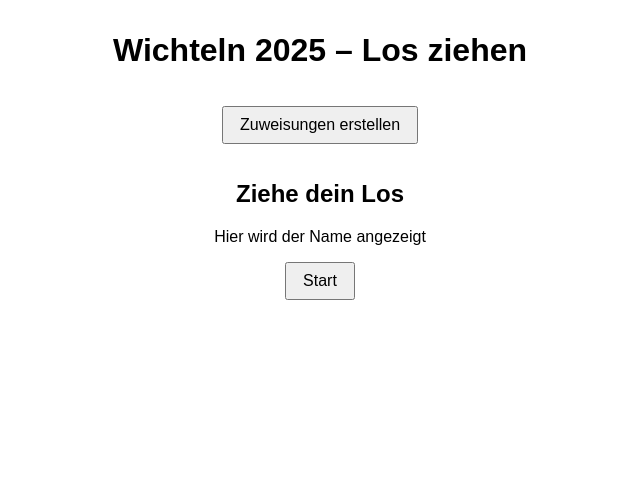
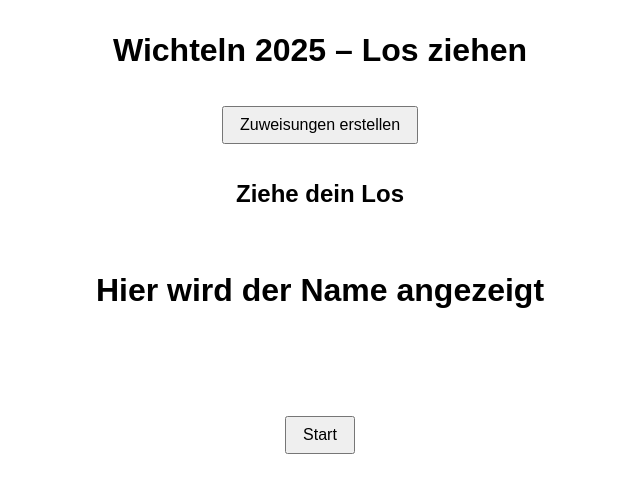
Before and after one commit to jeensvs/Thaiwichteln2025, a plain HTML site: page index.html in a window 1280 px wide. Shown: the whole page, without its empty margins (320-960 px from the left). Drawn offline with Linux system fonts and the light colour scheme.

Commit message:
Update style.css

```diff
--- a/style.css
+++ b/style.css
@@ -1,5 +1,4 @@
-body { font-family: Arial, sans-serif; margin: 2em; text-align: center; }
-button { padding: 0.5em 1em; font-size: 1em; margin: 1em; }
-#links a { display: block; margin: 0.2em 0; }
-#assignment { margin-top: 1em; font-weight: bold; font-size: 1.2em; }
-canvas { border: 2px solid #333; border-radius: 50%; margin-top: 1em; }
+body { font-family: Arial, sans-serif; text-align:center; margin:2em; }
+button { padding:0.5em 1em; font-size:1em; margin:1em; }
+#links a { display:block; margin:0.2em 0; }
+#drawArea { font-size:2em; font-weight:bold; margin:2em; height:2em; }
```
